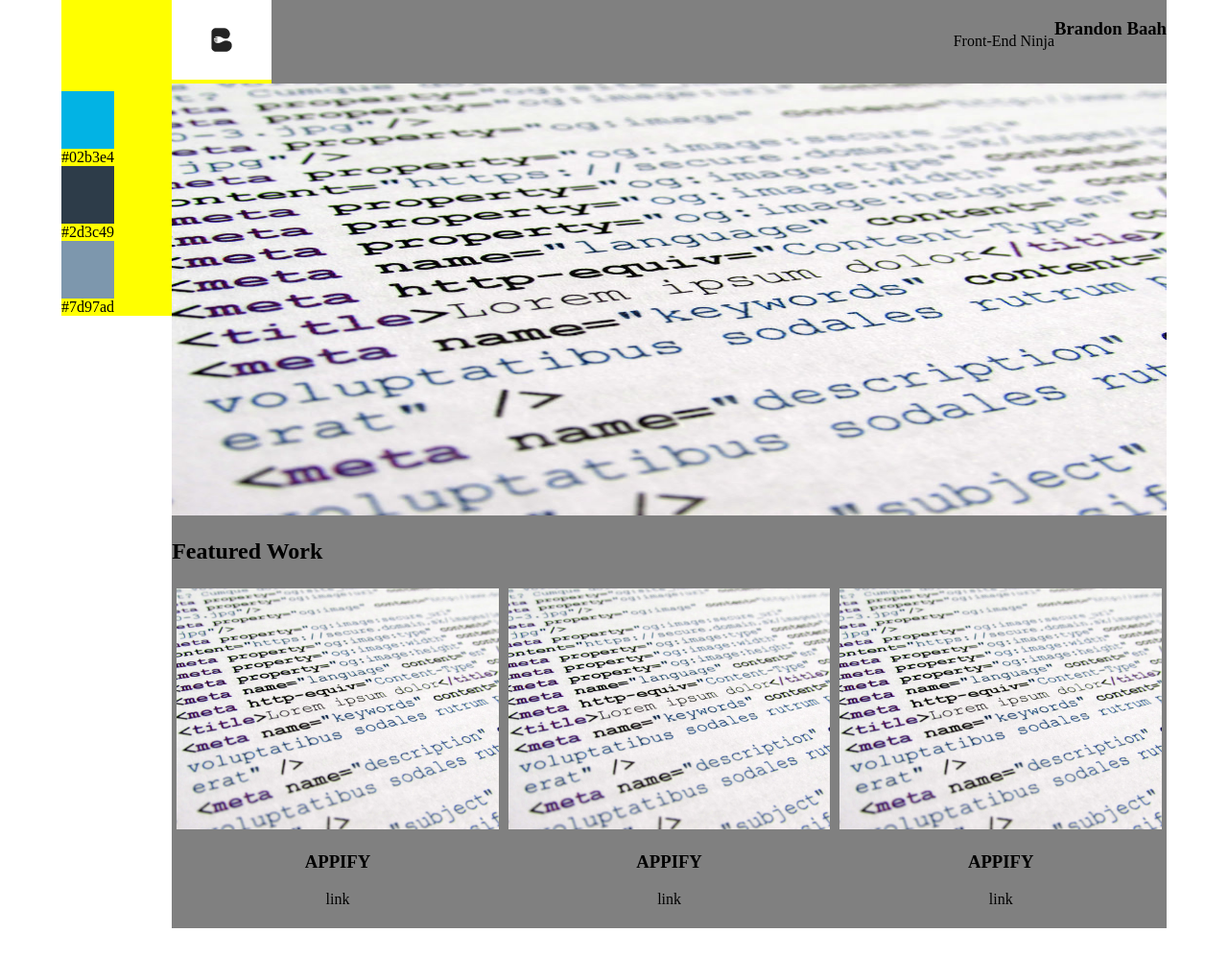
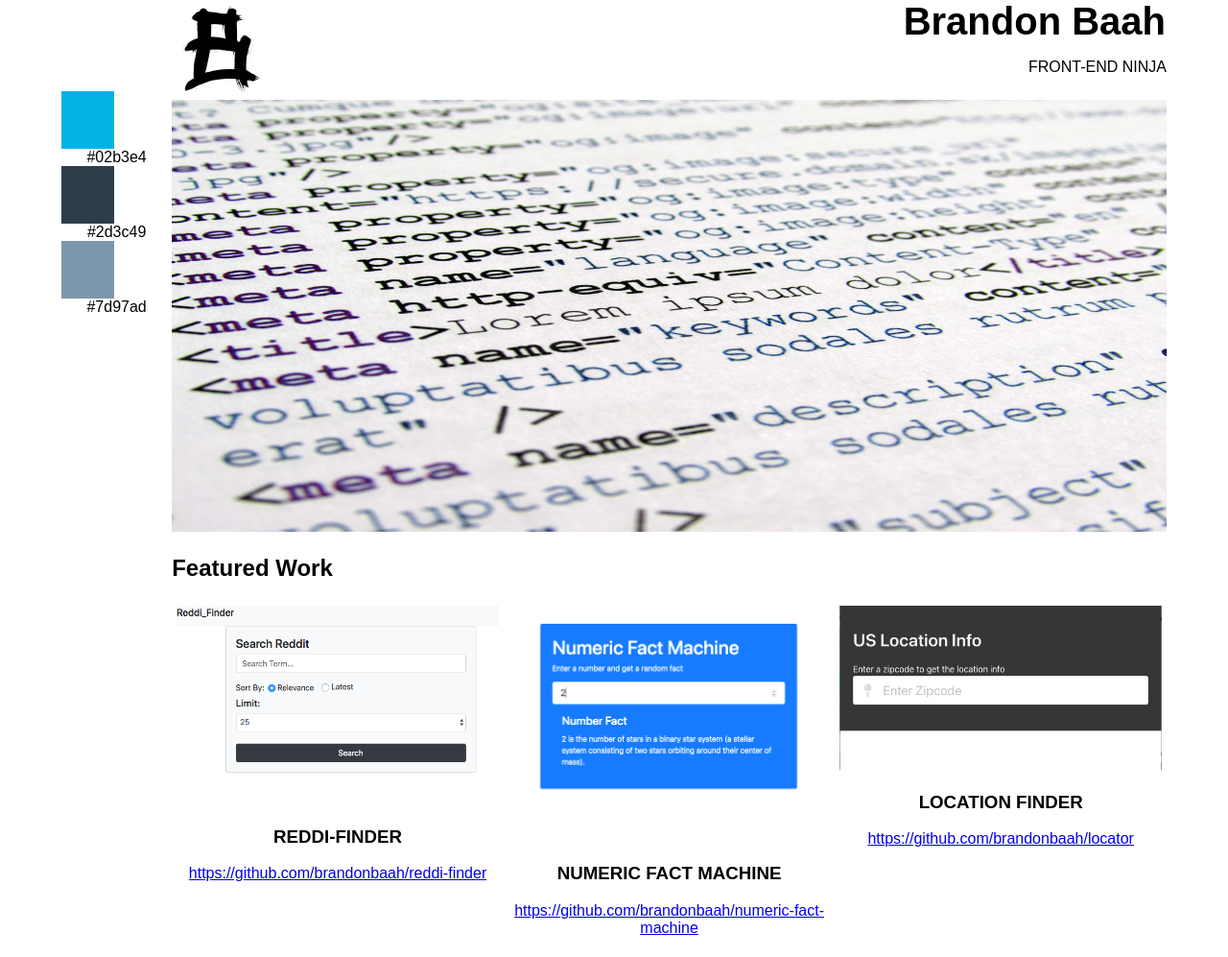
Before and after one commit to brandonbaah/portfoli-filler, a plain HTML site: page index.html in a window 1280 px wide. Shown: the whole page at 96% size. Before the commit the page ends 967 px from the top, so only its background shows below. Drawn offline with Linux system fonts and the light colour scheme.

Commit message:
added-ipad-style

```diff
--- /dev/null
+++ b/css/style-ipad.css
@@ -0,0 +1,84 @@
+body {
+  width: 70%;
+  margin: auto;
+  font-family: sans-serif;
+  font-weight: 100px;
+}
+
+.headline-photo {
+  width: 100%;
+  height: 300px;
+}
+
+.container {
+  width: 100%;
+  text-align: center;
+}
+
+.box {
+  width: 100px;
+  height: 100px;
+  display: block;
+  padding-right: 5px;
+  padding-left: 5px;
+  margin: 5px 5px 5px 5px;
+}
+
+.light_blue {
+  background-color: #02b3e4;
+}
+
+.dark_blue {
+  background-color: #2d3c49;
+}
+
+.gray {
+  background-color: #7d97ad;
+}
+
+.column {
+  flex: 33.33%;
+  padding: 5px;
+}
+
+.center {
+  text-align: center;
+}
+
+.column-image {
+  width: 100%;
+  height: 240px;
+}
+
+.mobile-image {
+  width: 250px;
+  height: 150px;
+}
+
+#dev-name {
+  font-size: 40px;
+  margin: 5px;
+}
+
+#dev-title {
+  font-size: 32px;
+}
+
+#logo {
+  height: 500px;
+  width: 400px;
+}
+
+.image-descriptor {
+  text-align: center;
+}
+
+.mobile-row {
+  display: flex;
+  text-align: center;
+}
+
+.mobile-column {
+  flex: 33.33%;
+  padding: 10px;
+}
--- /dev/null
+++ b/css/style-mobile.css
@@ -0,0 +1,84 @@
+body {
+  width: 70%;
+  margin: auto;
+  font-family: sans-serif;
+  font-weight: 100px;
+}
+
+.headline-photo {
+  width: 100%;
+  height: 180px;
+}
+
+.container {
+  width: 100%;
+  text-align: center;
+}
+
+.box {
+  width: 55px;
+  height: 40px;
+  display: block;
+  padding-right: 5px;
+  padding-left: 5px;
+  margin: 5px 5px 5px 5px;
+}
+
+.light_blue {
+  background-color: #02b3e4;
+}
+
+.dark_blue {
+  background-color: #2d3c49;
+}
+
+.gray {
+  background-color: #7d97ad;
+}
+
+.column {
+  flex: 33.33%;
+  padding: 5px;
+}
+
+.center {
+  text-align: center;
+}
+
+.column-image {
+  width: 100%;
+  height: 185px;
+}
+
+.mobile-image {
+  width: 250px;
+  height: 150px;
+}
+
+#dev-name {
+  font-size: 40px;
+  margin: 5px;
+}
+
+#dev-title {
+  font-size: 32px;
+}
+
+#logo {
+  height: 500px;
+  width: 400px;
+}
+
+.image-descriptor {
+  text-align: center;
+}
+
+.mobile-row {
+  display: flex;
+  text-align: center;
+}
+
+.mobile-column {
+  flex: 33.33%;
+  padding: 5px;
+}
--- a/css/style.css
+++ b/css/style.css
@@ -1,43 +1,45 @@
-body{
+body {
   width: 90%;
   margin: auto;
+  font-family: sans-serif;
+  font-weight: 100px;
 }
 
-.headline-photo{
+.headline-photo {
   width: 100%;
   height: 450px;
 }
 
-.container{
+.container {
   width: 100%
 }
 
-.right-side{
+.right-side {
   width: 90%;
-  background-color: gray;
+  /* background-color: gray; */
   float: right;
 }
 
-.left-side{
+.left-side {
   width: 10%;
   float: left;
-  background-color: yellow;
+  /* background-color: yellow; */
 }
 
-.box{
+.box {
   width: 55px;
   height: 60px;
 }
 
-.light_blue{
+.light_blue {
   background-color: #02b3e4;
 }
 
-.dark_blue{
+.dark_blue {
   background-color: #2d3c49;
 }
 
-.gray{
+.gray {
   background-color: #7d97ad;
 }
 
@@ -50,17 +52,31 @@ body{
   padding: 5px;
 }
 
-.column-image{
+.image{
+  width: 100px;
+  height: 100px;
+}
+
+.column-image {
   width: 100%;
 }
 
-.image-descriptor{
+.image-descriptor {
   text-align: center;
 }
 
-#main-left-section{
+.title-text{
+  margin: 0px 1px;
+}
+
+#main-left-section {
   padding-top: 95px;
 }
-.right{
+
+.right {
   float: right;
 }
+
+#dev-name{
+  font-size: 40px;
+}
--- a/index.html
+++ b/index.html
@@ -3,53 +3,62 @@
 
   <head>
     <title>Brandon Baah</title>
-    <link href="css/style.css" rel="stylesheet">
+    <meta name="viewport" content="width=device-width,initial-scale=1.0">
+    <link href="css/style-mobile.css" rel="stylesheet" media="screen and (max-width: 550px)">
+    <link href="css/style-ipad.css" rel="stylesheet" media="screen and (min-width: 551px) and (max-width: 880px)">
+    <link href="css/style.css" rel="stylesheet" media="screen and (min-width: 881px)">
+    <!-- <link href="css/style-ipad.css" rel="stylesheet"> -->
   </head>
 
   <body>
     <section class="container">
-      <div class="left-side" id="main-left-section">
-        <div class="box light_blue"></div>
-        <div>#02b3e4</div>
-        <div class="box dark_blue"></div>
-        <div>#2d3c49</div>
-        <div class="box gray"></div>
-        <div>#7d97ad</div>
+      <div class="left-side mobile-row" id="main-left-section">
+        <div class="mobile-column">
+        <div  class="box light_blue mobile-column"></div>
+        <div class="image-descriptor">#02b3e4</div>
+        </div>
+        <div class="mobile-column">
+        <div class="box dark_blue mobile-column"></div>
+        <div class="image-descriptor">#2d3c49</div>
+        </div>
+        <div class="mobile-column">
+        <div class="box gray mobile-column"></div>
+        <div class="image-descriptor">#7d97ad</div>
+        </div>
       </div>
 
       <div class="right-side">
         <section class="container">
         <div class="left-side">
-          <img src="images/b-logo.png" class="column-image"alt="">
+          <img src="images/b-logo.jpg" class="mobile-image image">
         </div>
-        <div class="right-side">
-          <div class="container"><h1 class="right">Brandon Baah</h1></div><br>
-          <div class="container"><p class="right">Front-End Ninja</p></div>
-
+        <div class="right-side center">
+          <div class="container"><h1 id="dev-name" class="right title-text">Brandon Baah</h1></div><br>
+          <div class="container right"><p id="dev-title title-text" class="right">FRONT-END NINJA</p></div>
         </div>
         </section>
         <div><img src="images/meta-tags.jpg" alt="meta tags" class="headline-photo"></div>
         <div><h1>Featured Work</h1></div>
         <div class="row">
               <div class="column">
-                <img src="images/meta-tags.jpg" alt="" class="column-image">
+                <img src="images/reddi-finder.png" alt="" class="column-image">
                 <div class="image-descriptor">
-                  <h3>APPIFY</h3>
-                  <p>link</p>
+                  <h3>REDDI-FINDER</h3>
+                  <a href="https://github.com/brandonbaah/reddi-finder" target="_blank"><p>https://github.com/brandonbaah/reddi-finder</p></a>
                 </div>
               </div>
               <div class="column">
-                <img src="images/meta-tags.jpg" alt="" class="column-image">
+                <img src="images/numeric-fact-machine.png" alt="" class="column-image">
                 <div class="image-descriptor">
-                  <h3>APPIFY</h3>
-                  <p>link</p>
+                  <h3>NUMERIC FACT MACHINE</h3>
+                  <a href="https://github.com/brandonbaah/numeric-fact-machine" target="_blank"><p>https://github.com/brandonbaah/numeric-fact-machine</p></a>
                 </div>
               </div>
               <div class="column">
-                <img src="images/meta-tags.jpg" alt="" class="column-image">
+                <img src="images/location-finder.png" alt="" class="column-image">
                 <div class="image-descriptor">
-                  <h3>APPIFY</h3>
-                  <p>link</p>
+                  <h3>LOCATION FINDER</h3>
+                  <a href="https://github.com/brandonbaah/locator" target="_blank"><p>https://github.com/brandonbaah/locator</p></a>
                 </div>
               </div>
         </div>
```
Also changed, not shown: images/b-logo.jpg (added), images/location-finder.png (added), images/numeric-fact-machine.png (added), images/reddi-finder.png (added), 1 other file.
